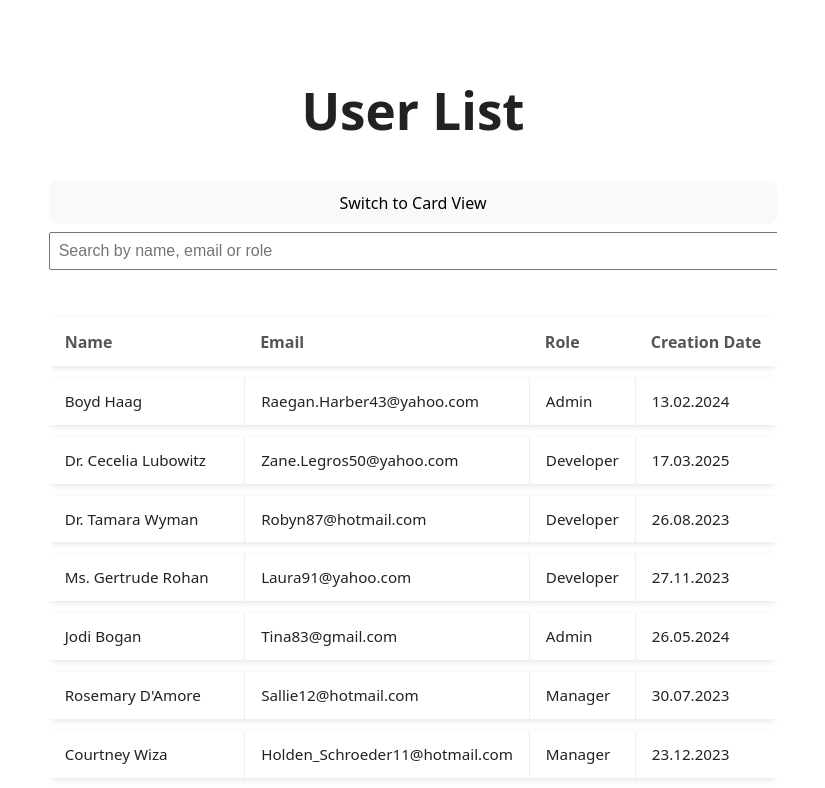
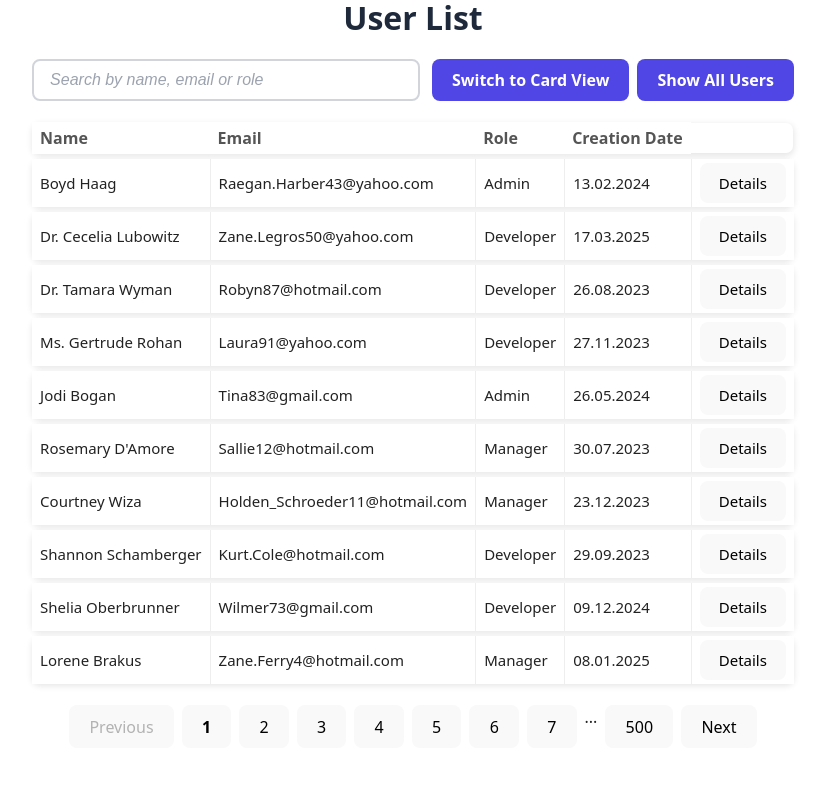
Before and after one commit to didemkome/mini-crm, a React (Vite) app: page / in a window 1280 px wide. Shown: the top 788 px of the page, without its empty margins (227-1052 px from the left). Built offline with nearby package versions, Linux system fonts and the light colour scheme.

Commit message:
feat: add pagination in user list

```diff
--- a/package.json
+++ b/package.json
@@ -18,6 +18,7 @@
     "react-dom": "^19.1.0",
     "react-leaflet": "^5.0.0",
     "react-router-dom": "^7.6.3",
+    "react-window": "^1.8.11",
     "styled-components": "^6.1.19"
   },
   "devDependencies": {
--- a/src/App.css
+++ b/src/App.css
@@ -1,6 +1,5 @@
 #root {
   max-width: 1280px;
   margin: 0 auto;
-  padding: 2rem;
   text-align: center;
 }
--- a/src/App.tsx
+++ b/src/App.tsx
@@ -8,7 +8,7 @@ function App() {
     <BrowserRouter>
       <Routes>
         <Route path="/" element={<UserList />} />
-        <Route path="/users/:id" element={<UserDetail />} />
+        <Route path="/user/:id" element={<UserDetail />} />
       </Routes>
     </BrowserRouter>
   );
--- /dev/null
+++ b/src/components/Pagination/Pagination.tsx
@@ -0,0 +1,64 @@
+import React from 'react';
+
+type PaginationProps = {
+  currentPage: number;
+  totalPages: number;
+  onPageChange: (page: number) => void;
+};
+
+const Pagination: React.FC<PaginationProps> = ({ currentPage, totalPages, onPageChange }) => {
+  if (totalPages === 0) return null;
+
+  const maxPageButtons = 7;
+  let startPage = Math.max(currentPage - 3, 1);
+  const endPage = Math.min(startPage + maxPageButtons - 1, totalPages);
+
+  if (endPage - startPage < maxPageButtons - 1) {
+    startPage = Math.max(endPage - maxPageButtons + 1, 1);
+  }
+
+  const pages = [];
+  for (let i = startPage; i <= endPage; i++) {
+    pages.push(i);
+  }
+
+  return (
+    <div
+      style={{ marginTop: 16, display: 'flex', justifyContent: 'center', gap: 8, flexWrap: 'wrap' }}
+    >
+      <button onClick={() => onPageChange(currentPage - 1)} disabled={currentPage === 1}>
+        Previous
+      </button>
+
+      {startPage > 1 && (
+        <>
+          <button onClick={() => onPageChange(1)}>1</button>
+          {startPage > 2 && <span>...</span>}
+        </>
+      )}
+
+      {pages.map((page) => (
+        <button
+          key={page}
+          onClick={() => onPageChange(page)}
+          style={{ fontWeight: page === currentPage ? 'bold' : 'normal' }}
+        >
+          {page}
+        </button>
+      ))}
+
+      {endPage < totalPages && (
+        <>
+          {endPage < totalPages - 1 && <span>...</span>}
+          <button onClick={() => onPageChange(totalPages)}>{totalPages}</button>
+        </>
+      )}
+
+      <button onClick={() => onPageChange(currentPage + 1)} disabled={currentPage === totalPages}>
+        Next
+      </button>
+    </div>
+  );
+};
+
+export default Pagination;
--- a/src/pages/user/List/List.styled.ts
+++ b/src/pages/user/List/List.styled.ts
@@ -1,54 +1,126 @@
 import styled from 'styled-components';
 
 const ListContainer = styled.div`
-  margin-top: 16px;
+  margin: 0 auto;
+  min-height: 100vh;
   display: flex;
   flex-direction: column;
-  justify-content: center;
+  color: #222;
+`;
+
+const ListTitle = styled.h1`
+  font-size: 32px;
+  font-weight: 700;
+  margin-bottom: 24px;
+  margin-top: 0;
+  color: #1e293b;
+  text-align: center;
+
+  @media (max-width: 600px) {
+    font-size: 24px;
+  }
+`;
+
+const ListControlsWrapper = styled.div`
+  display: flex;
+  align-items: center;
+  gap: 12px;
+  margin-bottom: 16px;
+
+  @media (max-width: 600px) {
+    flex-direction: column;
+    align-items: stretch;
+  }
+`;
+
+const ListButton = styled.button`
+  background-color: #4f46e5;
+  color: white;
+  border: none;
+  border-radius: 8px;
+  padding: 10px 20px;
+  font-size: 16px;
+  font-weight: 600;
+  cursor: pointer;
+  transition:
+    background-color 0.3s ease,
+    box-shadow 0.3s ease;
+  user-select: none;
+
+  &:hover {
+    background-color: #4338ca;
+    box-shadow: 0 4px 14px rgba(67, 56, 202, 0.4);
+  }
+
+  &:focus-visible {
+    outline: 3px solid #a5b4fc;
+    outline-offset: 2px;
+  }
+`;
+
+const ListSearch = styled.input`
+  flex-grow: 1;
+  padding: 10px 16px;
+  font-size: 16px;
+  border: 2px solid #d1d5db;
+  border-radius: 8px;
+  transition:
+    border-color 0.3s ease,
+    box-shadow 0.3s ease;
+
+  &:focus {
+    border-color: #4f46e5;
+    box-shadow: 0 0 6px rgba(79, 70, 229, 0.5);
+    outline: none;
+  }
+
+  &::placeholder {
+    color: #9ca3af;
+    font-style: italic;
+  }
+`;
+
+const ListButtonGroup = styled.div`
+  display: flex;
   gap: 8px;
-  color: #222;
 
-  overflow-x: auto;
-  -webkit-overflow-scrolling: touch;
+  @media (max-width: 600px) {
+    justify-content: flex-start;
+  }
 `;
 
 const ListTable = styled.table`
   width: 100%;
   min-width: 600px;
   border-collapse: separate;
-  border-spacing: 0 0.75rem;
-  margin-top: 1rem;
+  border-spacing: 0 5px;
   color: #222;
 `;
 
-const ListTTableRow = styled.tr`
+const ListTableRow = styled.tr`
   background-color: white;
   box-shadow: 0 2px 6px rgba(0, 0, 0, 0.1);
   border-radius: 8px;
   transition: background-color 0.2s ease;
-
-  &:hover {
-    background-color: #f0f4ff;
-  }
 `;
 
-const ListTTableHeader = styled.th`
+const ListTableHeader = styled.th`
   text-align: left;
-  padding: 12px 16px;
+  padding: 4px 8px;
   font-weight: 600;
-  font-size: 1rem;
+  font-size: 16px;
   color: #555;
   user-select: none;
 
   @media (max-width: 600px) {
     padding: 8px 10px;
-    font-size: 0.9rem;
+    font-size: 14px;
   }
 `;
 
-const ListTTableCell = styled.td`
-  padding: 12px 16px;
-  font-size: 0.95rem;
+const ListTableCell = styled.td`
+  padding: 4px 8px;
+  font-size: 15px;
   border-left: 1px solid #eee;
   text-align: left;
 
@@ -58,7 +130,7 @@ const ListTTableCell = styled.td`
 
   @media (max-width: 600px) {
     padding: 8px 10px;
-    font-size: 0.85rem;
+    font-size: 14px;
   }
 `;
 
@@ -66,15 +138,20 @@ const ListCardContainer = styled.div`
   display: flex;
   flex-wrap: wrap;
   gap: 16px;
-  margin-top: 1rem;
+  margin-top: 16px;
   justify-content: center;
 `;
 
 export {
   ListContainer as Container,
+  ListTitle as Title,
+  ListControlsWrapper as ControlsWrapper,
+  ListButton as Button,
+  ListSearch as Search,
+  ListButtonGroup as ButtonGroup,
   ListTable as Table,
-  ListTTableRow as TableRow,
-  ListTTableHeader as TableHeader,
-  ListTTableCell as TableCell,
+  ListTableRow as TableRow,
+  ListTableHeader as TableHeader,
+  ListTableCell as TableCell,
   ListCardContainer as CardContainer,
 };
--- a/src/pages/user/List/List.tsx
+++ b/src/pages/user/List/List.tsx
@@ -1,17 +1,24 @@
 import { useEffect, useState } from 'react';
-import { useSearchParams } from 'react-router-dom';
+import { useNavigate, useSearchParams } from 'react-router-dom';
 import { generateFakeUsers } from '@/utils/generateFakeUsers.ts';
 
 import { useUserContext } from '@/context/UserProvider.tsx';
 
 import UserCard from '@/pages/user/List/UserCard/UserCard.tsx';
 import * as S from './List.styled.ts';
+import Pagination from '@/components/Pagination/Pagination.tsx';
 
 const UserList = () => {
+  const navigate = useNavigate();
   const { state, dispatch } = useUserContext();
   const [searchParams, setSearchParams] = useSearchParams();
   const searchQuery = searchParams.get('search') || '';
+  const pageParam = searchParams.get('page');
+  const currentPage = pageParam ? parseInt(pageParam, 10) : 1;
+
   const [searchTerm, setSearchTerm] = useState(searchQuery);
+
+  const itemsPerPage = 10;
 
   useEffect(() => {
     if (state.users.length === 0) {
@@ -28,15 +35,20 @@ const UserList = () => {
     dispatch({ type: 'TOGGLE_VIEW' });
   };
 
+  const togglePagination = () => {
+    dispatch({ type: 'TOGGLE_PAGINATION' });
+  };
+
   const handleSearchChange = (e: React.ChangeEvent<HTMLInputElement>) => {
     const value = e.target.value;
     setSearchTerm(value);
 
-    if (value) {
-      setSearchParams({ search: value });
-    } else {
-      setSearchParams({});
-    }
+    setSearchParams(() => {
+      const params = new URLSearchParams();
+      if (value) params.set('search', value);
+      params.set('page', '1');
+      return params;
+    });
   };
 
   const filteredUsers = state.users.filter(
@@ -46,26 +58,44 @@ const UserList = () => {
       user.role.toLowerCase().includes(searchTerm.toLowerCase())
   );
 
+  const displayedUsers = state.isPaginated
+    ? filteredUsers.slice((currentPage - 1) * itemsPerPage, currentPage * itemsPerPage)
+    : filteredUsers;
+
+  const totalPages = Math.ceil(filteredUsers.length / itemsPerPage);
+
+  const goToPage = (page: number) => {
+    if (page < 1 || page > totalPages) return;
+    setSearchParams((prev) => {
+      const params = new URLSearchParams(prev);
+      params.set('page', page.toString());
+      if (searchTerm) {
+        params.set('search', searchTerm);
+      }
+      return params;
+    });
+  };
+
   return (
     <S.Container>
-      <h1>User List</h1>
+      <S.Title>User List</S.Title>
 
-      <button onClick={toggleView}>
-        Switch to {state.viewType === 'table' ? 'Card' : 'Table'} View
-      </button>
-
-      <input
-        type="text"
-        placeholder="Search by name, email or role"
-        value={searchTerm}
-        onChange={handleSearchChange}
-        style={{
-          padding: '8px',
-          fontSize: '1rem',
-          marginBottom: '12px',
-          width: '100%',
-        }}
-      />
+      <S.ControlsWrapper>
+        <S.Search
+          type="text"
+          placeholder="Search by name, email or role"
+          value={searchTerm}
+          onChange={handleSearchChange}
+        />
+        <S.ButtonGroup>
+          <S.Button onClick={toggleView}>
+            Switch to {state.viewType === 'table' ? 'Card' : 'Table'} View
+          </S.Button>
+          <S.Button onClick={togglePagination}>
+            {state.isPaginated ? 'Show All Users' : 'Show Paginated'}
+          </S.Button>
+        </S.ButtonGroup>
+      </S.ControlsWrapper>
 
       {state.viewType === 'table' ? (
         <S.Table>
@@ -78,7 +108,7 @@ const UserList = () => {
             </S.TableRow>
           </thead>
           <tbody>
-            {filteredUsers.slice(0, 20).map((user) => (
+            {displayedUsers.map((user) => (
               <S.TableRow key={user.id}>
                 <S.TableCell>{user.name}</S.TableCell>
                 <S.TableCell>{user.email}</S.TableCell>
@@ -90,16 +120,23 @@ const UserList = () => {
                     year: 'numeric',
                   })}
                 </S.TableCell>
+                <S.TableCell>
+                  <button onClick={() => navigate(`/user/${user.id}`)}>Details</button>
+                </S.TableCell>
               </S.TableRow>
             ))}
           </tbody>
         </S.Table>
       ) : (
         <S.CardContainer>
-          {filteredUsers.slice(0, 20).map((user) => (
+          {displayedUsers.map((user) => (
             <UserCard user={user} key={user.id} />
           ))}
         </S.CardContainer>
+      )}
+
+      {state.isPaginated && (
+        <Pagination currentPage={currentPage} totalPages={totalPages} onPageChange={goToPage} />
       )}
     </S.Container>
   );
--- a/src/pages/user/List/UserCard/UserCard.styled.ts
+++ b/src/pages/user/List/UserCard/UserCard.styled.ts
@@ -2,14 +2,14 @@ import styled from 'styled-components';
 
 const UserCardContainer = styled.div`
   background-color: white;
-  border-radius: 8px;
+  border-radius: 4px;
   box-shadow: 0 2px 8px rgba(0, 0, 0, 0.1);
-  padding: 16px;
-  width: calc(33.333% - 16px);
+  padding: 12px;
+  width: calc(25% - 16px);
   box-sizing: border-box;
 
   @media (max-width: 900px) {
-    width: calc(50% - 16px);
+    width: calc(50% - 12px);
   }
   @media (max-width: 600px) {
     width: 100%;
--- a/src/pages/user/List/UserCard/UserCard.tsx
+++ b/src/pages/user/List/UserCard/UserCard.tsx
@@ -1,11 +1,13 @@
 import type { User } from '@/types/user';
 
 import * as S from './UserCard.styled';
+import { useNavigate } from 'react-router-dom';
 type UserCardProps = {
   user: User;
 };
 
 const UserCard = ({ user }: UserCardProps) => {
+  const navigate = useNavigate();
   return (
     <S.Container>
       <S.Title>{user.name}</S.Title>
@@ -18,6 +20,7 @@ const UserCard = ({ user }: UserCardProps) => {
           year: 'numeric',
         })}
       </S.Text>
+      <button onClick={() => navigate(`/user/${user.id}`)}>Details</button>
     </S.Container>
   );
 };
--- a/src/types/user.ts
+++ b/src/types/user.ts
@@ -14,12 +14,14 @@ export type User = {
 export type UserState = {
   users: User[];
   viewType: ViewType;
+  isPaginated: boolean;
 };
 
 export type UserAction =
   | { type: 'SET_USERS'; payload: User[] }
   | { type: 'ADD_USER'; payload: User }
-  | { type: 'TOGGLE_VIEW' };
+  | { type: 'TOGGLE_VIEW' }
+  | { type: 'TOGGLE_PAGINATION' };
 
 export type UserContextType = {
   state: UserState;
```
Also changed, not shown: src/reducers/userReducer.ts (+11 -3 lines), 1 other file (tests, documents, lock files or other folders).
